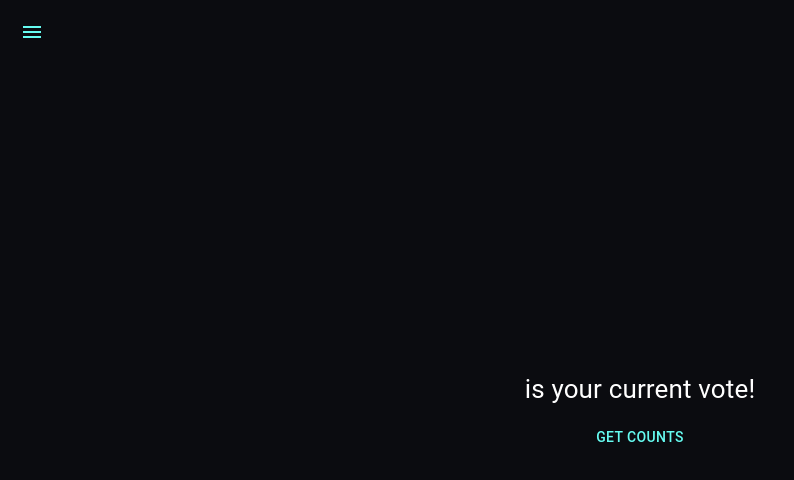
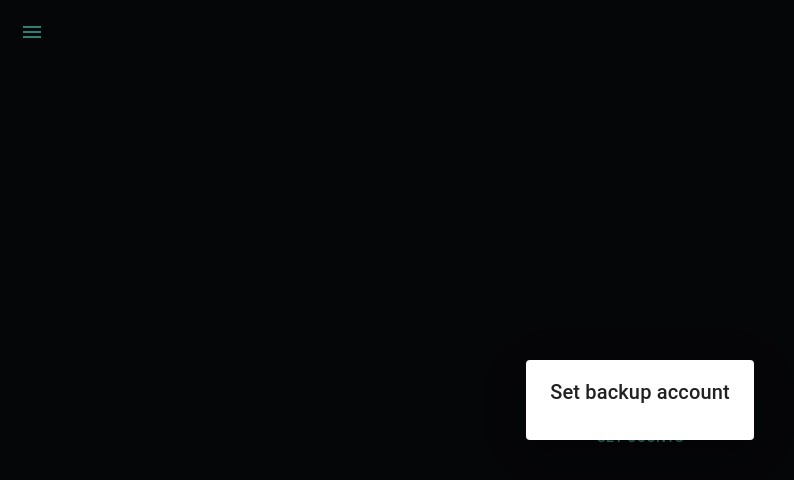
Before and after one commit to byt411/BlockchainVotingSystem, a React (Create React App) app in the folder react-dapp/: page / in a window 1280 px wide. Both pictures are taken after a click on the button "GET COUNTS". Shown: the top 480 px of the page, without its empty margins (0-794 px from the left). Built offline with nearby package versions, Linux system fonts and the light colour scheme.

Commit message:
added popup for vote counts

```diff
--- a/react-dapp/src/App.tsx
+++ b/react-dapp/src/App.tsx
@@ -9,6 +9,8 @@ import PersistentDrawerLeft from "./components/PersistentDrawerLeft";
 import VoteOption from "./types/VoteOption";
 import VoteOptionCard from "./components/VoteOptionCard";
 import { Button, Grid } from "@mui/material";
+import Dialog from "@mui/material/Dialog";
+import SimpleDialog from "./components/SimpleDialog";
 declare let window: any;
 const electionAddress = "0x088EC67095a20ab7fC9D4e0c4AAF7B2CFd255c41";
 
@@ -16,6 +18,7 @@ function App() {
   // store greeting in local state
   const [currentVote, setCurrentVote] = useState<String>("");
   const [voteOptions, setOptions] = useState<VoteOption[]>([]);
+  const [votes, setVotes] = useState<number[]>([]);
   // request access to the user's MetaMask account
   async function requestAccount() {
     const address = await window.ethereum.request({
@@ -51,7 +54,19 @@ function App() {
       }
     }
   }
+  const emails = ["username@gmail.com", "user02@gmail.com"];
+  const [open, setOpen] = React.useState(false);
+  const [selectedValue, setSelectedValue] = React.useState(emails[1]);
 
+  const handleClickOpen = () => {
+    getVoteCounts();
+    setOpen(true);
+  };
+
+  const handleClose = (value: string) => {
+    setOpen(false);
+    setSelectedValue(value);
+  };
   async function getVoteCounts() {
     if (typeof window.ethereum !== "undefined") {
       const address = await requestAccount();
@@ -63,7 +78,7 @@ function App() {
       );
       try {
         const data = await contract.getVoteCounts();
-        console.log(data);
+        setVotes(data);
       } catch (err) {
         console.log("Error: ", err);
       }
@@ -142,7 +157,14 @@ function App() {
             </Grid>
           ))}
         </Grid>
-        <Button onClick={getVoteCounts}>Get counts</Button>
+        <Button onClick={handleClickOpen}>Get counts</Button>
+        <SimpleDialog
+          selectedValue={selectedValue}
+          open={open}
+          onClose={handleClose}
+          options={voteOptions}
+          votes={votes}
+        />
       </header>
     </div>
   );
--- /dev/null
+++ b/react-dapp/src/components/SimpleDialog.tsx
@@ -0,0 +1,54 @@
+import React, { FC } from "react";
+import Button from "@mui/material/Button";
+import Avatar from "@mui/material/Avatar";
+import List from "@mui/material/List";
+import ListItem from "@mui/material/ListItem";
+import ListItemAvatar from "@mui/material/ListItemAvatar";
+import ListItemText from "@mui/material/ListItemText";
+import DialogTitle from "@mui/material/DialogTitle";
+import Dialog from "@mui/material/Dialog";
+import PersonIcon from "@mui/icons-material/Person";
+import AddIcon from "@mui/icons-material/Add";
+import Typography from "@mui/material/Typography";
+import { blue } from "@mui/material/colors";
+import VoteOption from "../types/VoteOption";
+
+const emails = ["username@gmail.com", "user02@gmail.com"];
+
+interface SimpleDialogProps {
+  open: boolean;
+  selectedValue: string;
+  onClose: (value: string) => void;
+  options: VoteOption[];
+  votes: number[];
+}
+
+const SimpleDialog: FC<SimpleDialogProps> = ({
+  open,
+  selectedValue,
+  onClose,
+  options,
+  votes,
+}) => {
+  const handleClose = () => {
+    onClose(selectedValue);
+  };
+
+  const handleListItemClick = (value: string) => {
+    onClose(value);
+  };
+  return (
+    <Dialog onClose={handleClose} open={open}>
+      <DialogTitle>Set backup account</DialogTitle>
+      <List>
+        {options.map((party, index) => (
+          <ListItem>
+            {party.name}, {votes[index]}
+          </ListItem>
+        ))}
+      </List>
+    </Dialog>
+  );
+};
+
+export default SimpleDialog;
```
